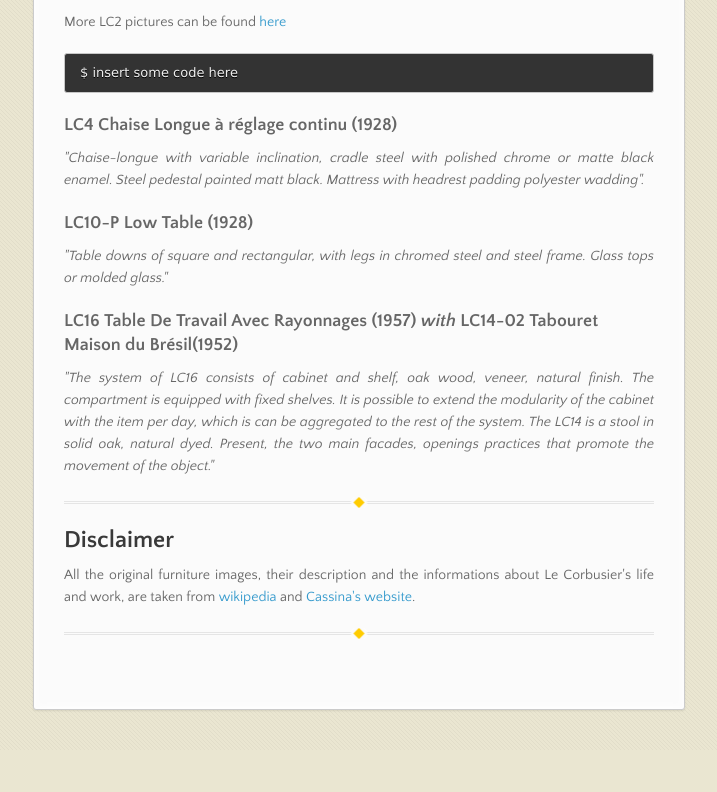
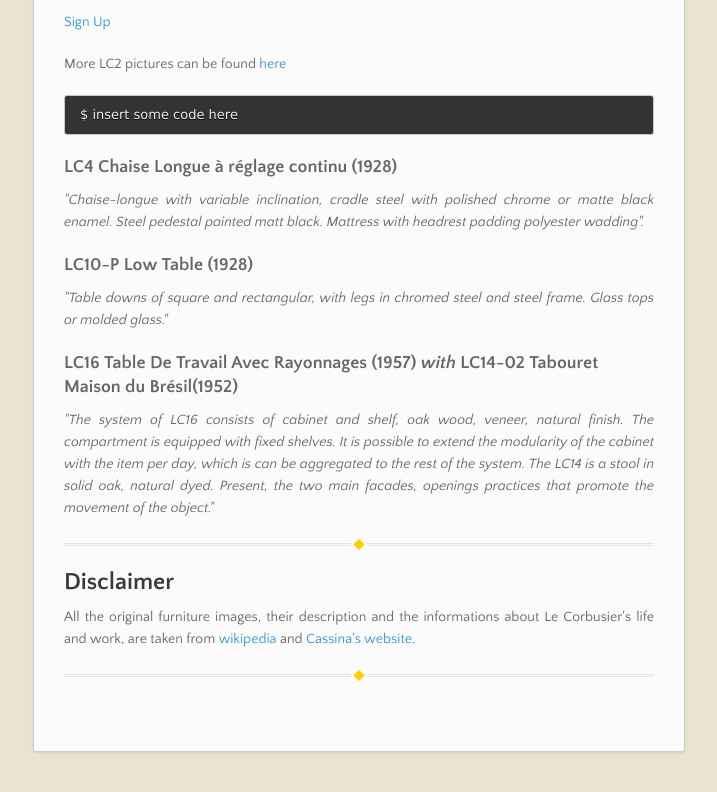
Before and after one commit to octawizard/final-project, a plain HTML site: page index.html in a window 1280 px wide. Shown: the part 2991-3783 px from the top of the page, without its empty margins (282-999 px from the left). Before the commit the page ends 3741 px from the top, so only its background shows below. Drawn offline with nearby package versions, Linux system fonts and the light colour scheme.

Commit message:
Update index.html

```diff
--- a/index.html
+++ b/index.html
@@ -93,6 +93,9 @@
 <img src="https://raw.github.com/octawizard/final-project/gh-pages/images/myImages/LC2/lc2_gallery13.jpg">
 </a>
 </p>
+<p>
+  <a href="http://example.com" onclick="window.open(this.href); document.getElementById('div_name2').style.display='';return false;">Sign Up</a>
+</p>
 <p>More LC2 pictures can be found <a href="https://github.com/octawizard/final-project/tree/gh-pages/images/myImages/LC2">here</a></p>
 
 <pre><code>$ insert some code here
```
